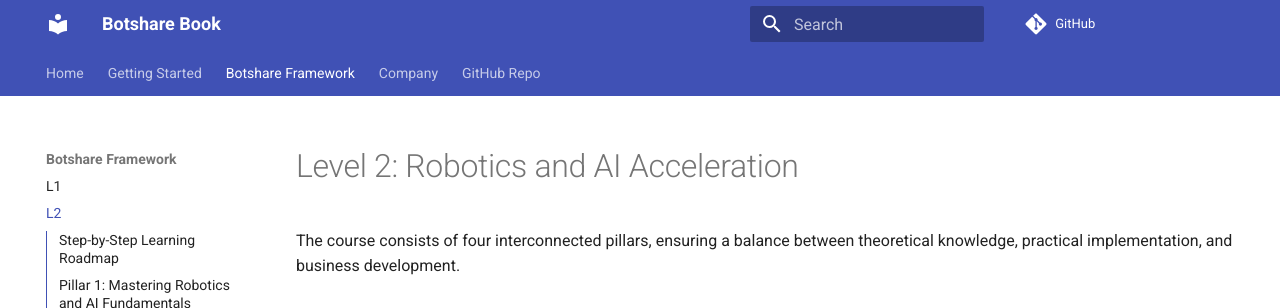
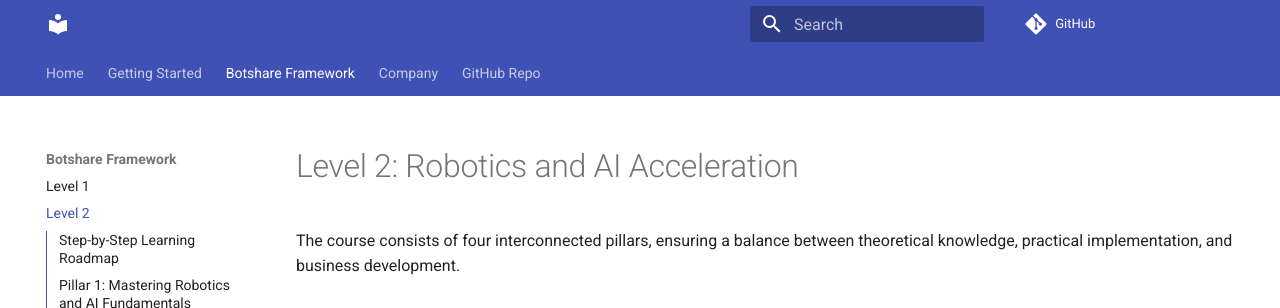
Before and after one commit to BotshareAI/Botshare_book, an MkDocs documentation site: the page built from docs/L2_Acceleration.md, in a window 1280 px wide. Shown: the top 308 px of the page. Built offline with MkDocs 1.6.1 and Material for MkDocs 9.7.7, drawn with Linux system fonts in a browser that asks for light colours.

Commit message:
Update mkdocs.yml

```diff
--- a/mkdocs.yml
+++ b/mkdocs.yml
@@ -1,4 +1,4 @@
-site_name: "Botshare Book"
+esite_name: "Botshare Book"
 site_url: "https://botshareai.github.io/Botshare_book/"
 repo_url: "https://github.com/openAMRobot"
 
@@ -45,14 +45,14 @@
   - Home:
       - Overview: index.md
       - Learning: use_cases.md
-      - Pillars: pillars.md
-      - Solution: solution.md
-      - Benefits: benefits.md
+      - Pillars: index.md
+      - Solution: index.md
+      - Benefits: index.md
       - Course:
-          - L1: L1_Incubation.md
-          - L2: L2_Acceleration.md
-      - AI Learning: ai_learning.md
-      - Industry Model: industry_model.md
+          - Level 1: L1_Incubation.md
+          - Level 2: L2_Acceleration.md
+      - AI Learning: index.md
+      - Industry Model: index.md
       - Careers:
           - Who to Join: faq.md
           - After Course: readme.md
```
